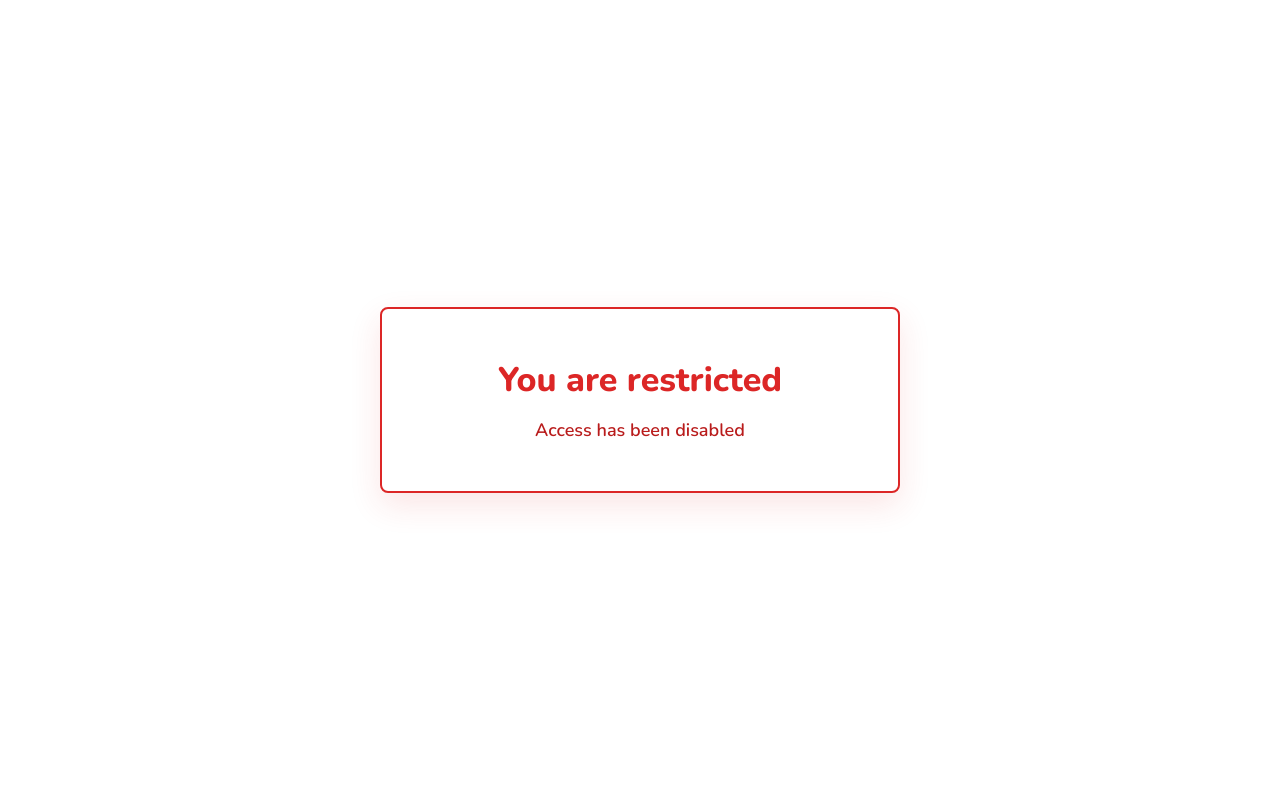
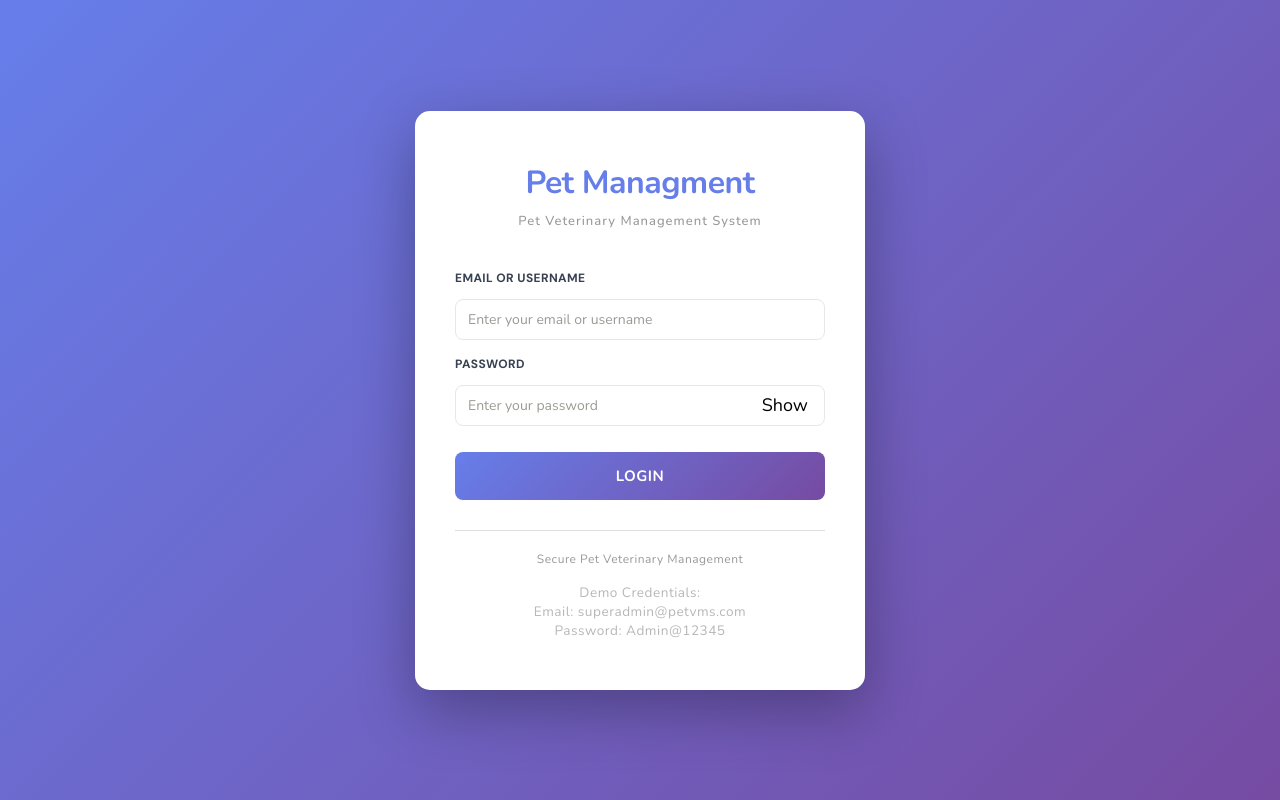
Before and after one commit to DevSoftMiri/petms-frontend, a React (Create React App) app: page /login in a window 1280 px wide. Built offline with nearby package versions, Linux system fonts and the light colour scheme; no server answers.

Commit message:
fixed the login

```diff
--- a/src/pages/login/Login.jsx
+++ b/src/pages/login/Login.jsx
@@ -1,16 +1,66 @@
+import { useState } from "react";
+import { useNavigate } from "react-router-dom";
+import { useSnackbar } from "notistack";
+import { useAuth } from "../../context/AuthContext";
 import "./login.css";
 
 const Login = () => {
+    const navigate = useNavigate();
+    const { enqueueSnackbar } = useSnackbar();
+    const { login } = useAuth();
+
+    const [formData, setFormData] = useState({
+        username: "",
+        password: "",
+    });
+
+    const [loading, setLoading] = useState(false);
+    const [showPassword, setShowPassword] = useState(false);
+
+    const handleInputChange = (e) => {
+        const { name, value } = e.target;
+        setFormData((prev) => ({
+            ...prev,
+            [name]: value,
+        }));
+    };
+
+    const handleSubmit = async (e) => {
+        e.preventDefault();
+
+        if (!formData.username || !formData.password) {
+            enqueueSnackbar("Please enter username/email and password", { variant: "warning" });
+            return;
+        }
+
+        setLoading(true);
+        try {
+            const response = await login(formData.username, formData.password);
+
+            enqueueSnackbar("Login successful!", { variant: "success" });
+
+            setFormData({
+                username: "",
+                password: "",
+            });
+
+            const userRole = response.data?.user?.role;
+
+            if (userRole === "SUPERADMIN") {
+                navigate("/superadmin/dashboard");
+            } else {
+                navigate("/dashboard");
+            }
+        } catch (error) {
+            const message = error.response?.data?.message || "Login failed. Please try again.";
+            enqueueSnackbar(message, { variant: "error" });
+        } finally {
+            setLoading(false);
+        }
+    };
+
     return (
         <div className="login-container">
-            <div className="restricted-box">
-                <h1>You are restricted</h1>
-                <p>Access has been disabled </p>
-            </div>
-
-            {/*
-                Login form temporarily disabled until access is restored.
-
             <div className="login-box">
                 <div className="login-header">
                     <h1>Pet Managment</h1>
@@ -51,7 +101,7 @@ const Login = () => {
                                 onClick={() => setShowPassword(!showPassword)}
                                 disabled={loading}
                             >
-                                    Show
+                                {showPassword ? "Hide" : "Show"}
                             </button>
                         </div>
                     </div>
@@ -74,7 +124,6 @@ const Login = () => {
                     </p>
                 </div>
             </div>
-            */}
         </div>
     );
 };
--- a/src/pages/login/login.css
+++ b/src/pages/login/login.css
@@ -50,8 +50,7 @@
   }
 }
 
-/*
-  Login form styles temporarily disabled until access is restored.
+
 
   .login-container {
     min-height: 100vh;
@@ -331,4 +330,3 @@
       right: -50px;
     }
   }
-*/
```
Lines whose indentation alone changed are shown as unchanged.
